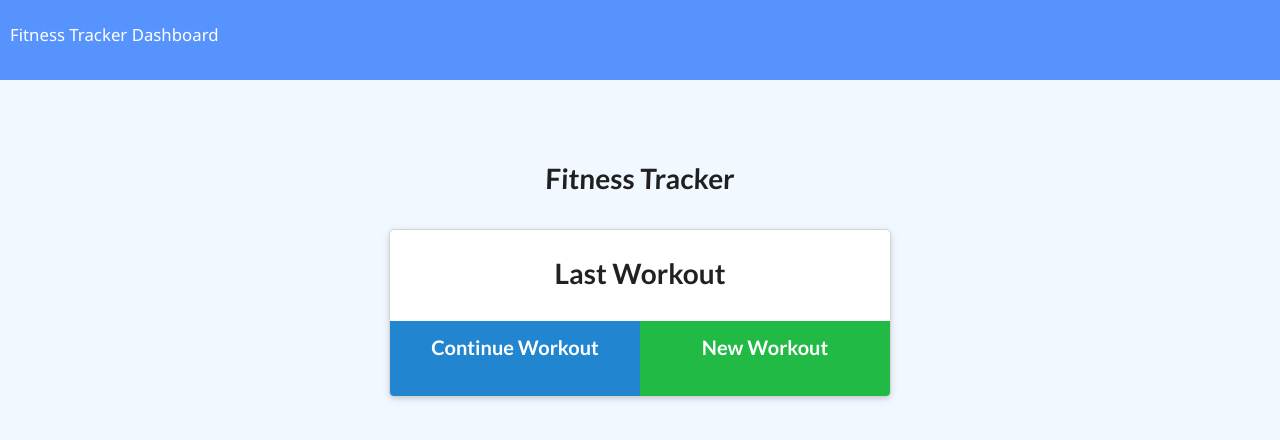
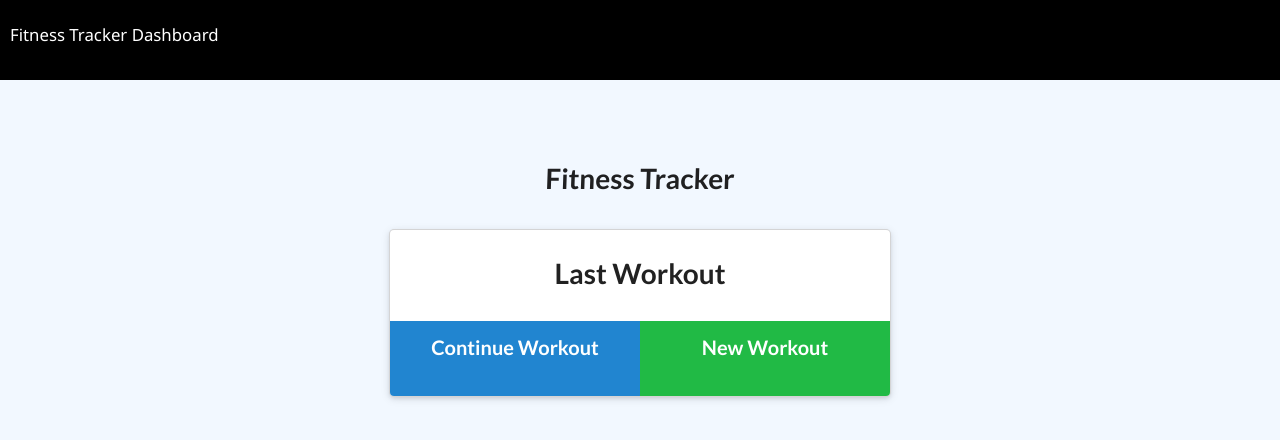
Before and after one commit to xtreme6007/WorkOut-psn, a website: page public/index.html in a window 1280 px wide. Drawn offline with nearby package versions, Linux system fonts and the light colour scheme; no server answers.

Commit message:
changed color of nav bar

```diff
--- a/public/style.css
+++ b/public/style.css
@@ -17,7 +17,7 @@ body {
 }
 
 nav {
-  background-color: #5793fd;
+  background-color: black;
   color: #ffffff;
   height: 80px;
   padding: 10px;
```
Also changed, not shown: 1 other file.
